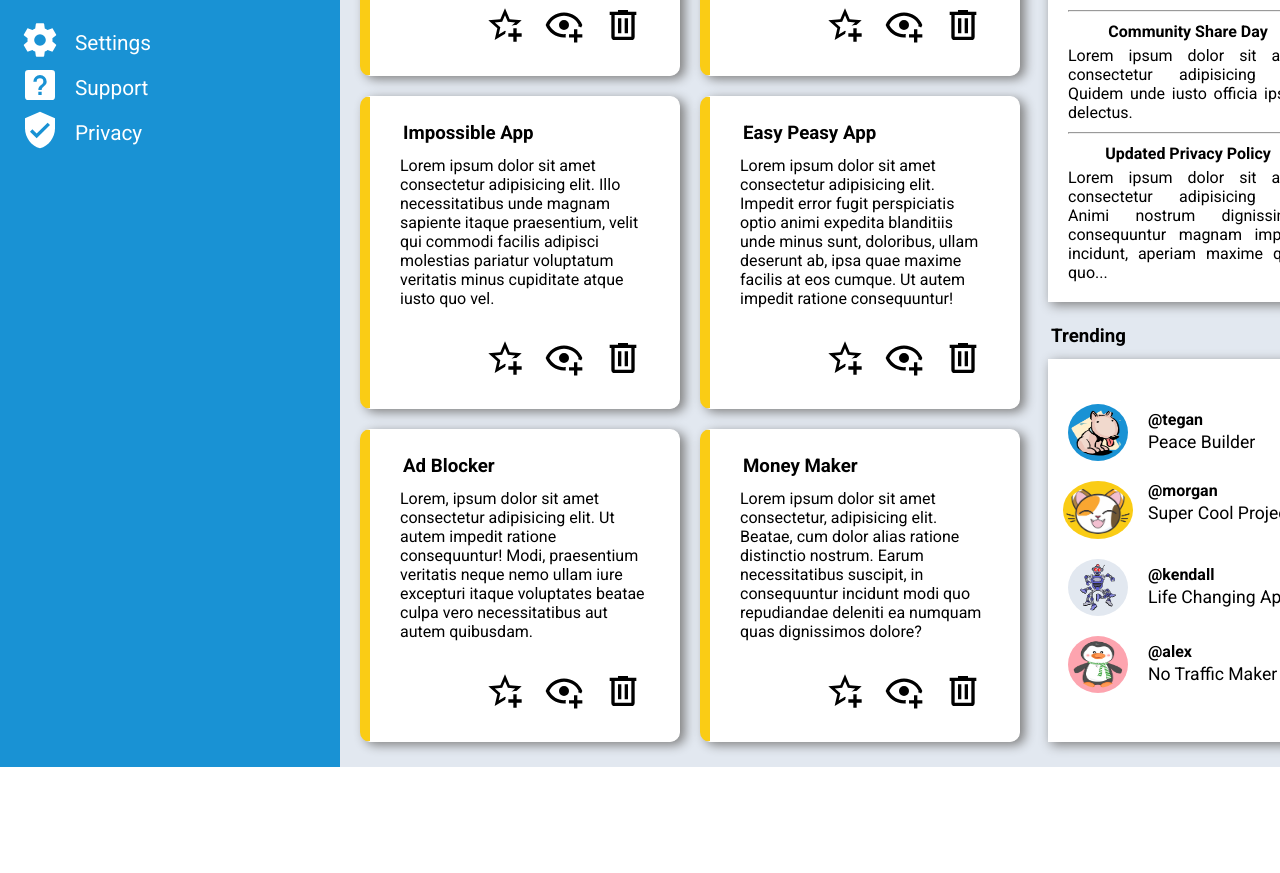
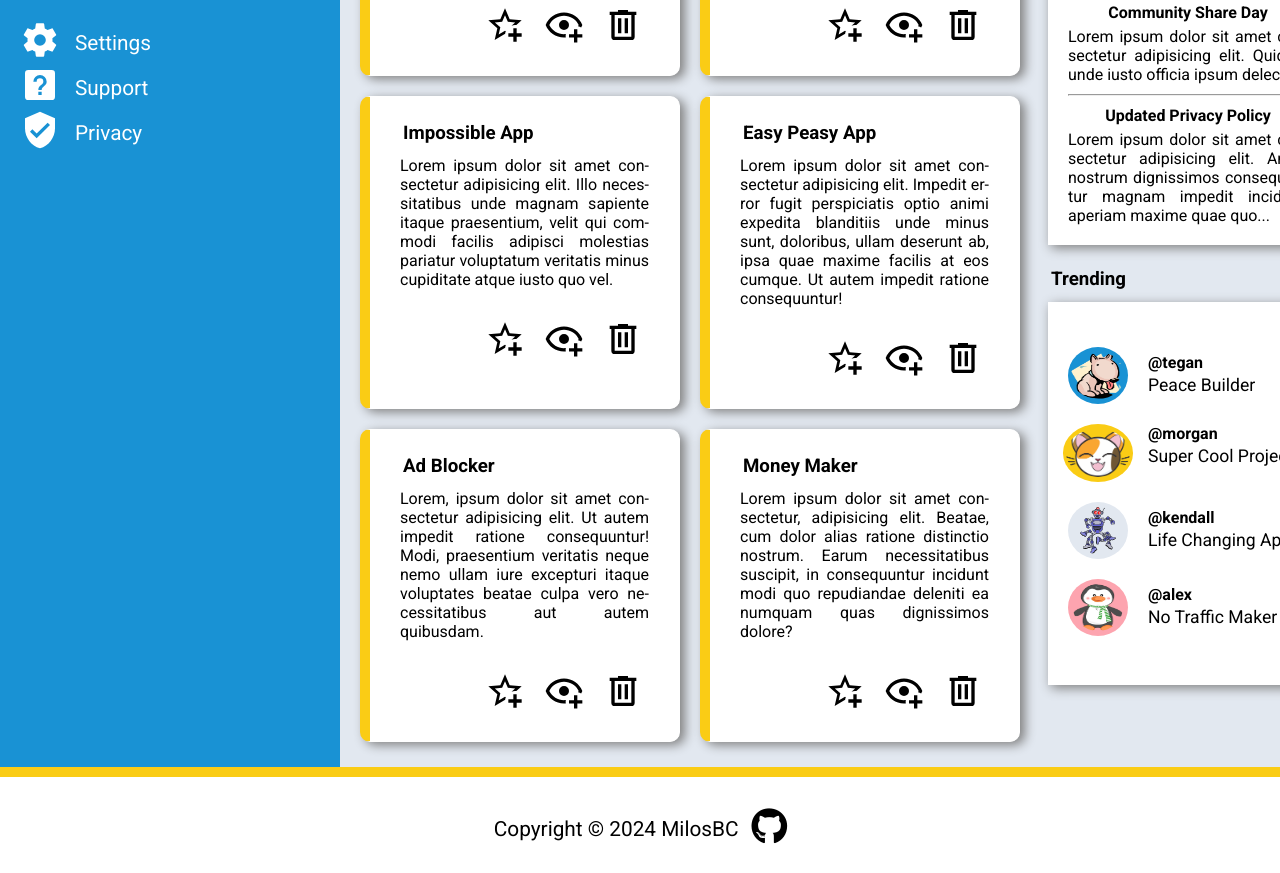
Before and after one commit to MilosBC/admin-dashboard, a website: page index.html in a window 1280 px wide. Shown: the part 465-1338 px from the top of the page. Before the commit the page ends 1232 px from the top, so only its background shows below. Drawn offline with Linux system fonts and the light colour scheme; a web font is replaced by a local one.

Commit message:
Add the footer section
The copyright is now added at the bottom of the page

```diff
--- a/index.html
+++ b/index.html
@@ -13,6 +13,8 @@
 <link rel="preconnect" href="https://fonts.googleapis.com">
 <link rel="preconnect" href="https://fonts.gstatic.com" crossorigin>
 <link href="https://fonts.googleapis.com/css2?family=Reddit+Mono:wght@200..900&family=Roboto:ital,wght@0,100;0,300;0,400;0,500;0,700;0,900;1,100;1,300;1,400;1,500;1,700;1,900&family=RocknRoll+One&display=swap" rel="stylesheet">
+
+<script src="https://kit.fontawesome.com/668e36a396.js" crossorigin="anonymous"></script>
 
 
 </head>
@@ -231,6 +233,12 @@
 
     </div>
 
+    <div class="footer">
+
+        <p>Copyright &copy; 2024 MilosBC</p> <a href="https://github.com/MilosBC" target="_blank"><i class="fa-brands fa-github"></i></a>
+
+    </div>
+
 
 </body>
 
--- a/styles.css
+++ b/styles.css
@@ -252,6 +252,8 @@
     border-left: 10px solid var(--yellow);
     width: 320px;
     box-shadow: 5px 3px 11px gray;
+    text-align: justify;
+    hyphens: auto;
 
 
 
@@ -289,6 +291,8 @@
 
 .announcement-wrapper p {
     text-align: justify;
+
+   hyphens: auto;
 }
 
 .announcements h3 {
@@ -355,10 +359,45 @@
 
 .trending-wrapper p {
     font-weight: 700;
+
 }
 
 .trending h3 {
     margin-top: 23px;
+}
+
+.footer {
+    width: 100%;
+    font-size: 1.3rem;
+    display: flex;
+    margin: 0 auto;
+    padding-top: 30px;
+
+    justify-content: center;
+    border-top: 10px solid var(--yellow);
+
+
+}
+
+.fa-github {
+    transition: transform .5s ease-in-out;
+    font-size: 2.3rem;
+    margin-left: 12px;
+    margin-top: 19px;
+    color: black;
+    position: relative;
+    bottom: 28px;
+    left: 1px;
+}
+
+.fa-github:hover {
+    transform: rotate(360deg);
+}
+
+.footer p,
+.footer a {
+    position: relative;
+    top: 10px;
 }
 
 @media (max-width: 1380px) {
```
